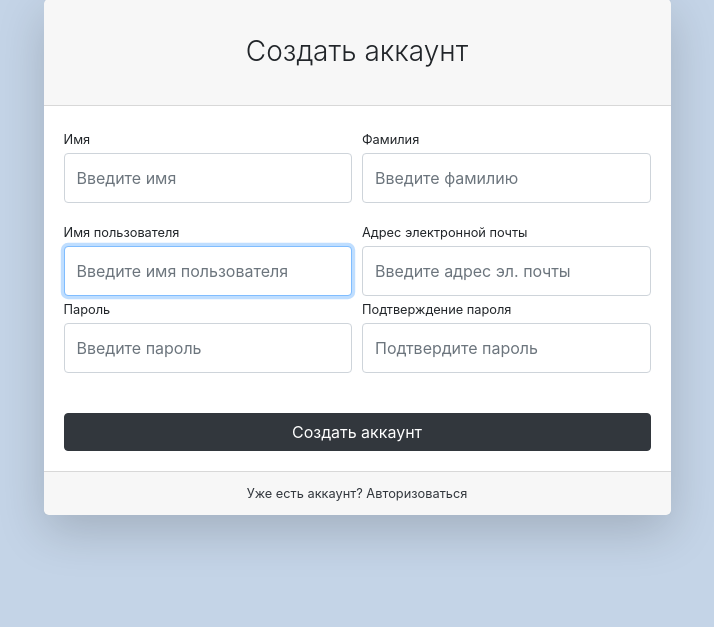
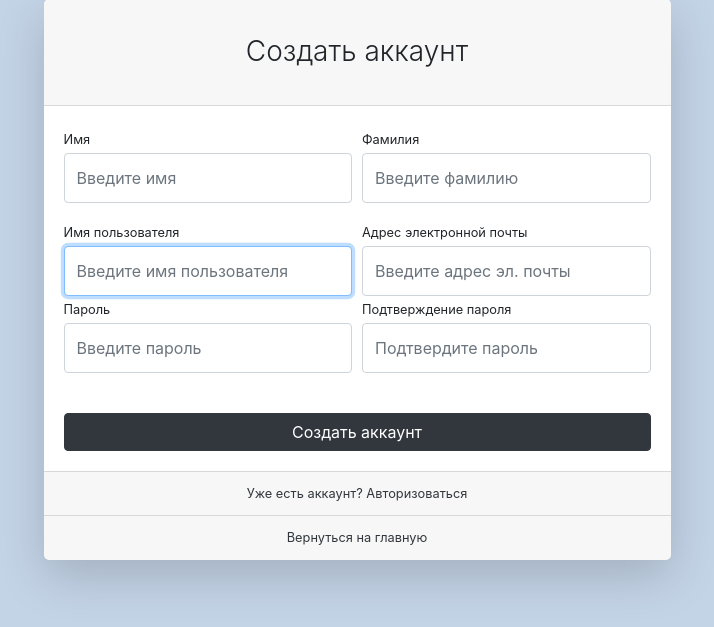
Before and after one commit to SadLaboka/Django-store, a Django app: page /users/registration/ in a window 1280 px wide. Shown: the part 49-676 px from the top of the page, without its empty margins (283-997 px from the left). Run offline with Django 3.2, Linux system fonts and the light colour scheme; parts of the project's set-up code (start-up, migrations or seed data) failed here and were passed over; some libraries are stand-ins or nearby versions.

Commit message:
add buttons

```diff
--- a/users/templates/users/login.html
+++ b/users/templates/users/login.html
@@ -71,6 +71,9 @@
                             <div class="small"><a href="{% url 'users:registration' %}">Нужен аккаунт?
                                 Зарегистрируйся!</a></div>
                         </div>
+                        <div class="card-footer text-center">
+                            <div class="small"><a href="{% url 'index' %}">Вернуться на главную</a></div>
+                        </div>
                     </div>
                 </div>
             </div>
--- a/users/templates/users/register.html
+++ b/users/templates/users/register.html
@@ -77,6 +77,9 @@
                             <div class="small"><a href="{% url 'users:login' %}">Уже есть аккаунт? Авторизоваться</a>
                             </div>
                         </div>
+                        <div class="card-footer text-center">
+                            <div class="small"><a href="{% url 'index' %}">Вернуться на главную</a></div>
+                        </div>
                     </div>
                 </div>
             </div>
```
